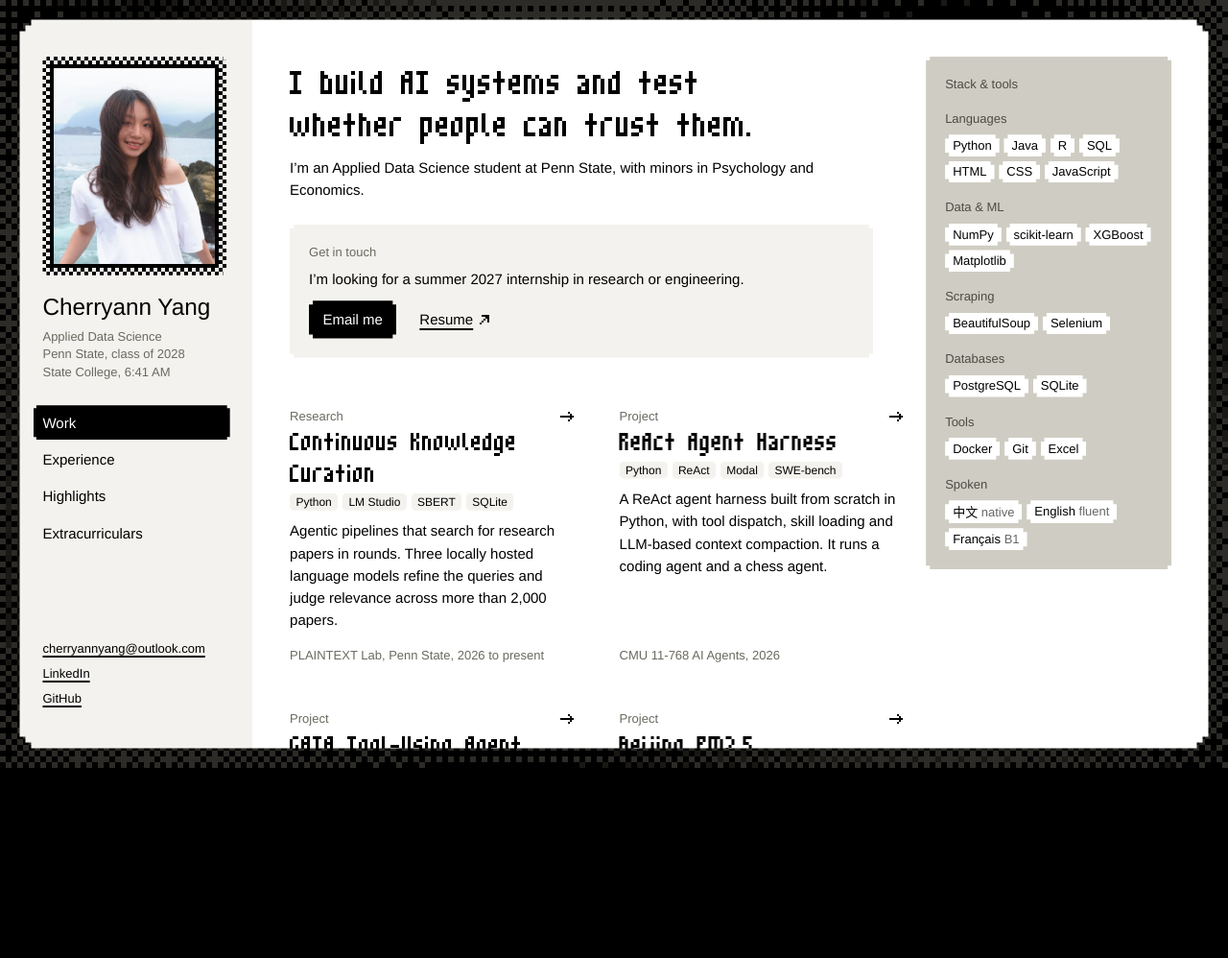
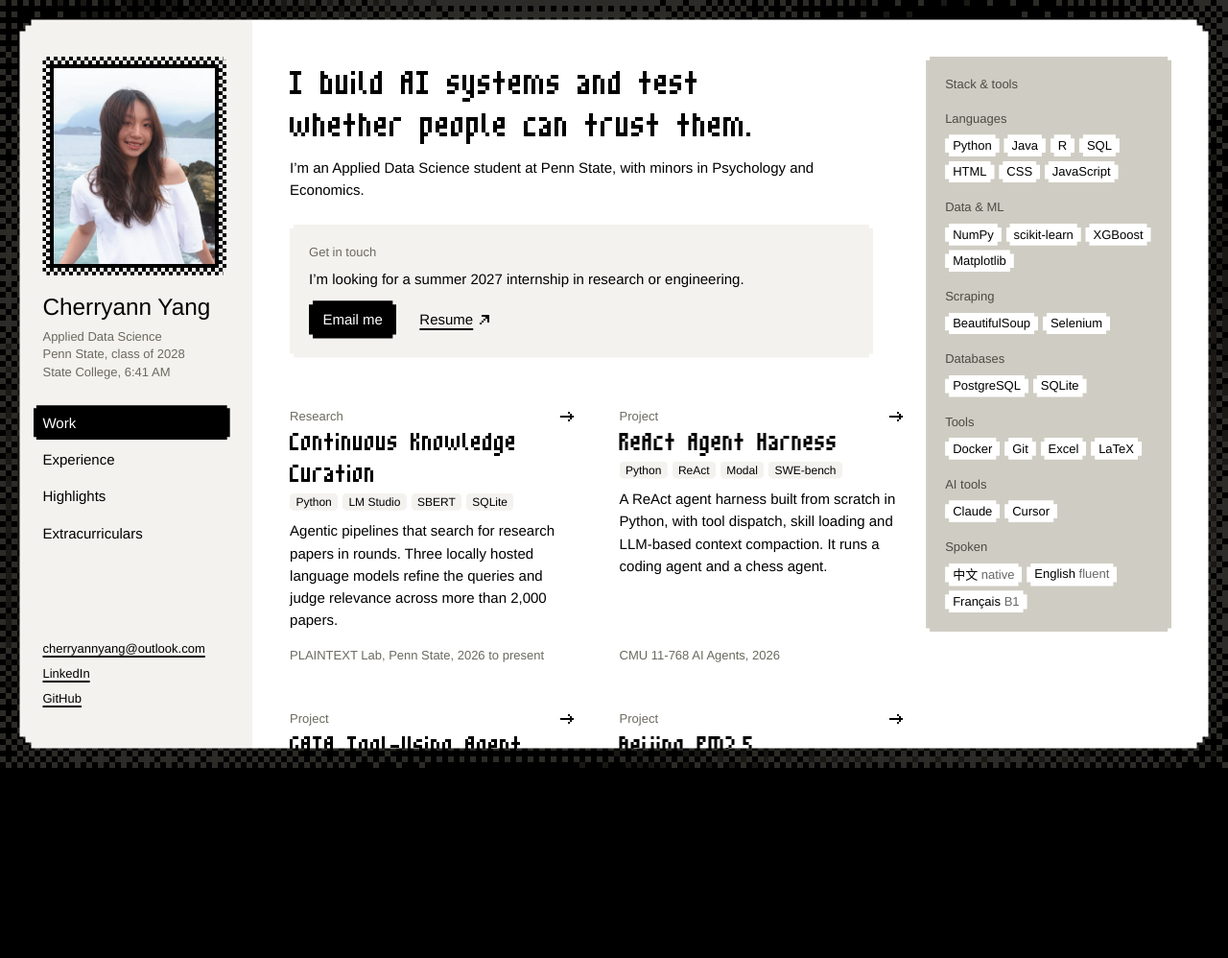
Before and after one commit to cherryann518/cherryann518.github.io, a plain HTML site: page index.html in a window 1280 px wide. Shown: the top 998 px of the page at 96% size. Drawn offline with Linux system fonts and the light colour scheme; a web font is replaced by a local one.

Commit message:
uodate tools

```diff
--- a/index.html
+++ b/index.html
@@ -279,6 +279,12 @@
       <li>Docker</li>
       <li>Git</li>
       <li>Excel</li>
+      <li>LaTeX</li>
+    </ul>
+    <h3>AI tools</h3>
+    <ul class="chips">
+      <li>Claude</li>
+      <li>Cursor</li>
     </ul>
     <h3>Spoken</h3>
     <ul class="chips">
```
